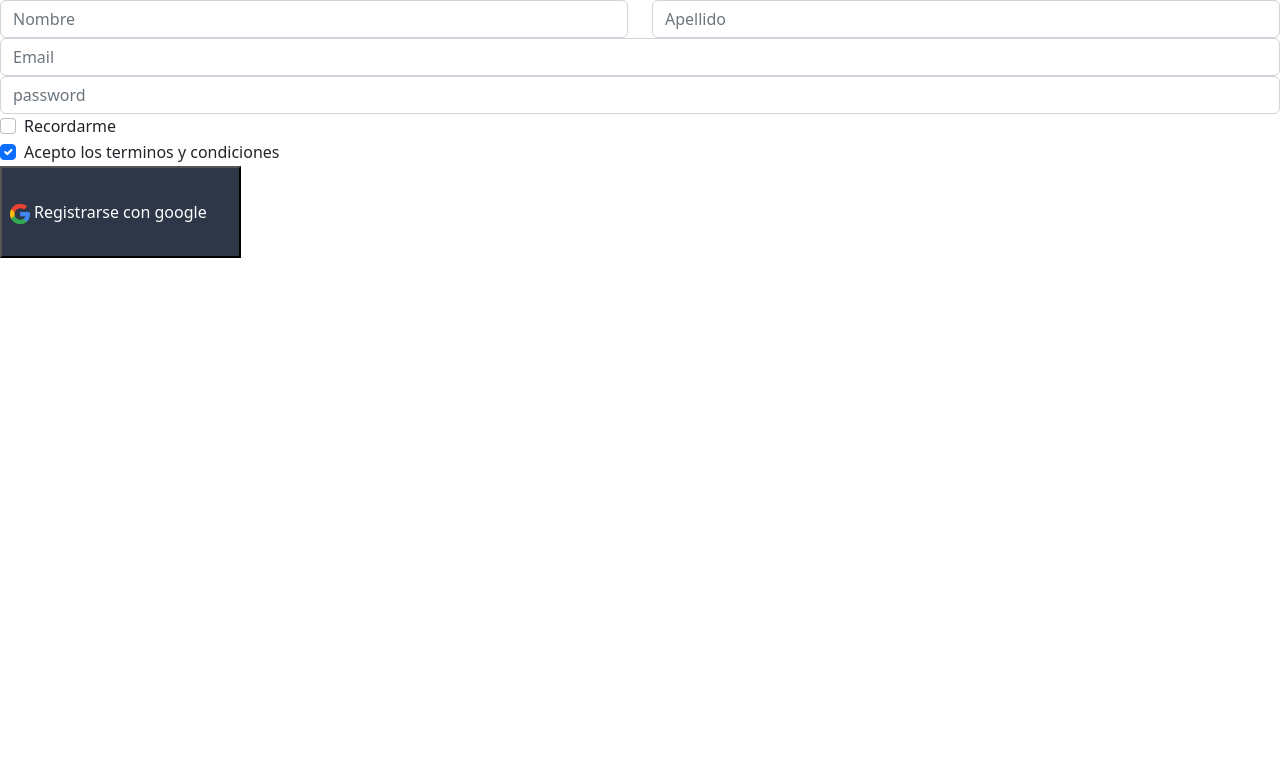
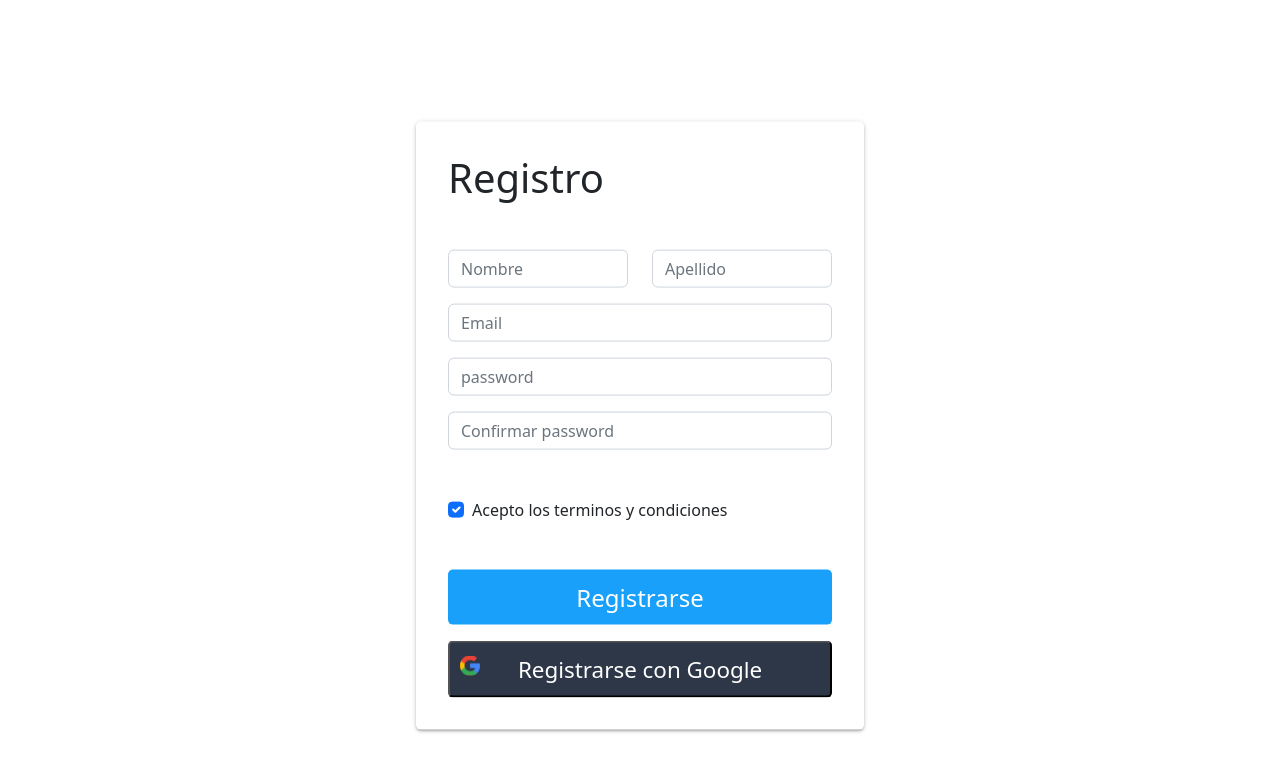
Before and after one commit to No-Country/c6-28-vue-node, a Vue app in the folder vue-node/: page /register in a window 1280 px wide. Shown: the top 772 px of the page. Built offline with nearby package versions, Linux system fonts and the light colour scheme.

Commit message:
Add form styles

```diff
--- a/vue-node/src/Components/ui/Button/ButtonBase.vue
+++ b/vue-node/src/Components/ui/Button/ButtonBase.vue
@@ -0,0 +1,16 @@
+<template>
+  <button class="button__base mb-3">
+    <slot></slot>
+  </button>
+</template>
+<style>
+  .button__base{
+    background-color: var(--bg-button-register);
+    padding: 0.4em;
+    width: 100%;
+    border: none;
+    border-radius: 5px;
+    color: white;
+    font-size: 1.5rem;
+  }
+</style>
--- a/vue-node/src/Components/ui/Button/ButtonGoogle.vue
+++ b/vue-node/src/Components/ui/Button/ButtonGoogle.vue
@@ -16,13 +16,19 @@
   background-color: var(--bg-button-google);
   display: flex;
   align-items: center;
-  padding: 2em;
+  padding: 0.6em;
   color: white;
+  position: relative;
+  width: 100%;
+  row-gap: 1.5em;
+  justify-content: center;
+  border-radius: 5px;
 }
 
 .button__content{
   width: 100%;
   height: 100%;
+  font-size: 1.4rem;
 }
 
 .button__icon{
--- a/vue-node/src/global.css
+++ b/vue-node/src/global.css
@@ -1,4 +1,5 @@
 :root{
   --bg-button-google: #2D3748;
   --bg-button-register: #18A0FB;
+  --bg-register: #F2EDD7;
 }
--- a/vue-node/src/views/RegisterView.vue
+++ b/vue-node/src/views/RegisterView.vue
@@ -1,22 +1,20 @@
 <script setup>
 import ButtonGoogle from "@/Components/ui/Button/ButtonGoogle.vue";
+import ButtonBase from "@/Components/ui/Button/ButtonBase.vue";
+
+function submit(){
+
+}
 </script>
 <template>
-  <!-- <form action="" class="register">
-    <input type="text" class="reg__name" placeholder="Nombre" />
-    <input type="text" class="reg__lastname" placeholder="Apellido" />
-    <input type="email" class="reg__email" placeholder="Email" />
-    <input type="password" class="reg__password" placeholder="Contraseña" />
-    <input type="checkbox" name="" id="" class="reg__checkbox" />
-    <input type="checkbox" name="" id="" class="reg__terms" />
-    <button></button>
-    <button></button>
-  </form> -->
-  <div class="row">
+  <form action="" class="register__form">
+    <h1 class="mb-5">Registro</h1>
+    <div class="row mb-3">
       <div class="col">
         <input
           type="text"
           class="form-control"
+          name="reg__nombre"
           placeholder="Nombre"
           aria-label="First name"
         />
@@ -25,41 +23,46 @@ import ButtonGoogle from "@/Components/ui/Button/ButtonGoogle.vue";
         <input
           type="text"
           class="form-control"
+          name="reg__apellido"
           placeholder="Apellido"
           aria-label="Last name"
         />
       </div>
     </div>
-  <div class="row">
+    <div class="row mb-3">
       <div class="col">
         <input
           type="email"
           class="form-control"
+          name="reg__email"
           placeholder="Email"
           aria-label="First name"
         />
       </div>
     </div>
-  <div class="row">
+    <div class="row mb-3">
       <div class="col">
         <input
           type="password"
           class="form-control"
+          name="reg__password"
           placeholder="password"
           aria-label="First name"
         />
       </div>
     </div>
-  <div class="form-check">
+    <div class="row mb-5">
+      <div class="col">
         <input
-      class="form-check-input"
-      type="checkbox"
-      value=""
-      id="flexCheckDefault"
+          type="password"
+          class="form-control"
+          name="reg__confirmar"
+          placeholder="Confirmar password"
+          aria-label="First name"
         />
-    <label class="form-check-label" for="flexCheckDefault"> Recordarme </label>
       </div>
-  <div class="form-check">
+    </div>
+    <div class="form-check mb-5">
       <input
         class="form-check-input"
         type="checkbox"
@@ -71,11 +74,51 @@ import ButtonGoogle from "@/Components/ui/Button/ButtonGoogle.vue";
         Acepto los terminos y condiciones
       </label>
     </div>
+    <ButtonBase @submit.prevent="submit">Registrarse</ButtonBase>
     <ButtonGoogle>
       <template #icon>
-      <img src="../assets/icons/iconGoogle.svg" alt="icon google svg" />
+        <img
+          src="../assets/icons/iconGoogle.svg"
+          alt="icon google svg"
+          class="icon__google"
+        />
       </template>
-    <template #content>Registrarse con google </template>
+      <template #content>Registrarse con Google </template>
     </ButtonGoogle>
+  </form>
 </template>
-<style scoped></style>
+<style scoped>
+.register__form {
+  width: 80%;
+  margin: 0 auto;
+  transform: translateY(20%);
+  transition: all 300ms;
+  padding: 2em;
+  border-radius: 5px;
+  backdrop-filter: blur(50%);
+  box-shadow: 0 2px 2px 0 rgb(0 0 0 / 14%), 0 3px 1px -2px rgb(0 0 0 / 12%),
+    0 1px 5px 0 rgb(0 0 0 / 20%);
+}
+
+.icon__google {
+  display: block;
+}
+
+@media screen and (min-width: 480px) {
+  .register__form {
+    width: 92%;
+  }
+}
+
+@media screen and (min-width: 800px) {
+  .register__form {
+    width: 50%;
+  }
+}
+
+@media screen and (min-width: 1200px) {
+  .register__form {
+    width: 35%;
+  }
+}
+</style>
```
Also changed, not shown: 1 other file (tests, documents, lock files or other folders). Lines whose indentation alone changed are shown as unchanged.
